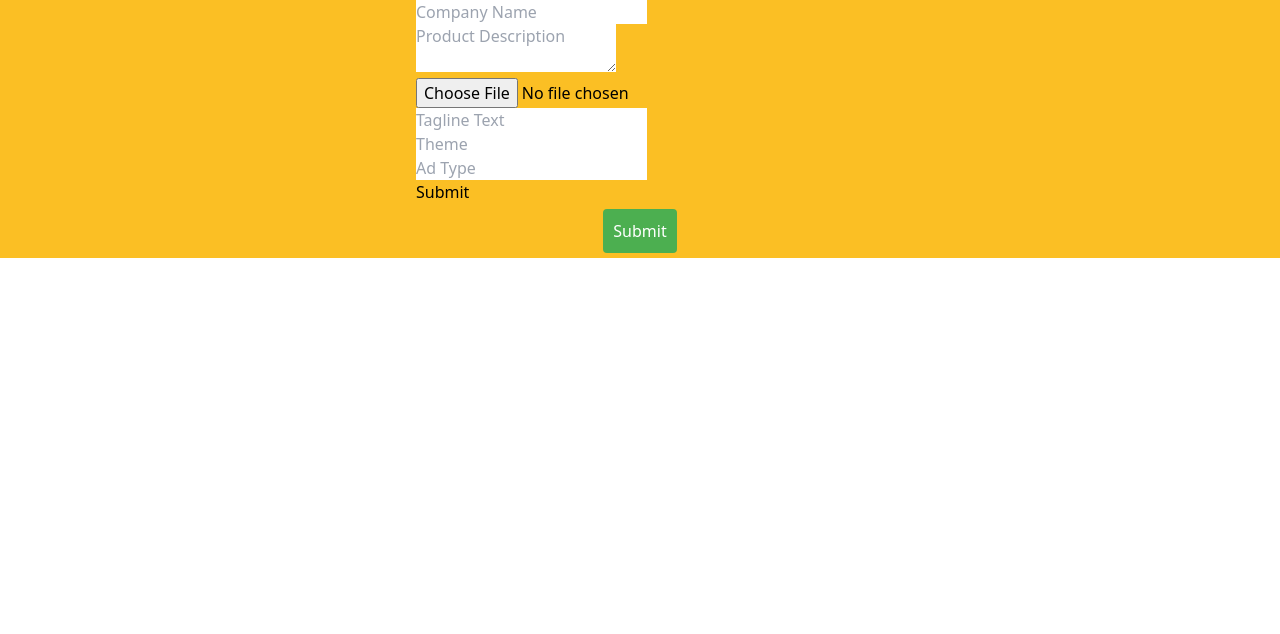
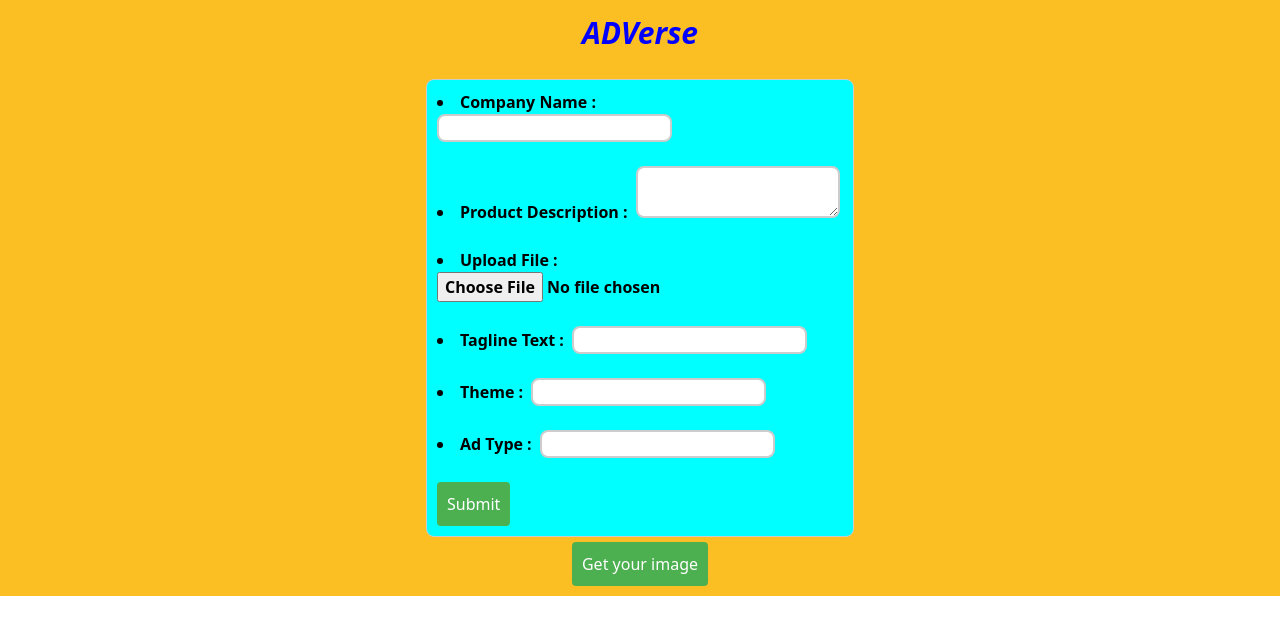
Before and after one commit to Adarshh9/AdVerse, a React (Create React App) app in the folder ad-verse/: page / in a window 1280 px wide. Shown: the top 634 px of the page. Built offline with nearby package versions, Linux system fonts and the light colour scheme.

Commit message:
[modified]frontend issue resolve

```diff
--- a/ad-verse/package.json
+++ b/ad-verse/package.json
@@ -11,6 +11,7 @@
     "react-dom": "^18.2.0",
     "react-router-dom": "^6.21.1",
     "react-scripts": "5.0.1",
+    "use-history": "^1.4.1",
     "web-vitals": "^2.1.4"
   },
   "scripts": {
--- a/ad-verse/src/App.js
+++ b/ad-verse/src/App.js
@@ -7,6 +7,7 @@ import {
   Routes,
   Route,
 } from "react-router-dom";
+// import Test from "./pages/test"
 
 function App() {
 
@@ -16,6 +17,7 @@ function App() {
     <div className="max-w-md w-full space-y-8">
      <BrowserRouter>
         <Routes>
+           {/* <Route path="/test" element={<Test/>}/> */}
             <Route path="/" element={<Landingpage/>} />
             <Route path="/product" element={<Productpage/>} />
         </Routes>
--- a/ad-verse/src/pages/landingpage.js
+++ b/ad-verse/src/pages/landingpage.js
@@ -12,6 +12,8 @@ const YourComponent = () => {
     adType: '',
   });
 
+
+
   const handleInputChange = (e) => {
     const { name, value } = e.target;
     setFormData({
@@ -19,6 +21,7 @@ const YourComponent = () => {
       [name]: value
     });
   };
+
 
   const handleImageChange = (e) => {
     const file = e.target.files[0];
@@ -52,20 +55,43 @@ const YourComponent = () => {
   };
 
   return (
-    <div>
-      <form onSubmit={handleSubmit}>
-        <input type="text" name="companyName" value={formData.companyName} onChange={handleInputChange} placeholder="Company Name" /><br />
-        <textarea name="productDescription" value={formData.productDescription} onChange={handleInputChange} placeholder="Product Description" /><br />
-        <input type="file" accept="image/*" onChange={handleImageChange} /><br />
-        <input type="text" name="taglineText" value={formData.taglineText} onChange={handleInputChange} placeholder="Tagline Text" /><br />
-        <input type="text" name="theme" value={formData.theme} onChange={handleInputChange} placeholder="Theme" /><br />
-        <input type="text" name="adType" value={formData.adType} onChange={handleInputChange} placeholder="Ad Type" /><br />
-        <button type="submit">Submit</button>
-      </form>
+    <div style={{ textAlign: 'centre', margin: '10px'  }}>
+    <div style={{ textAlign:'center', color:'blue', fontWeight:'bold', fontStyle:'italic', fontSize:'30px' }}><h1>ADVerse</h1></div><br />
+      <form onSubmit={handleSubmit} style={{  maxWidth: '500px', margin: 'auto', padding: '10px', border: '1px solid #ccc', borderRadius: '8px',backgroundColor:'#00FFFF',textAlign: 'Left' }}>
+      <li>
+         <b>Company Name :&nbsp;&nbsp; </b>
+          <input type="text" name="companyName" value={formData.companyName} onChange={handleInputChange} style={{border: '2px solid #ccc' , borderRadius: '8px'}}   />
+        </li><br />
+        <li>
+          <b>Product Description :&nbsp;&nbsp;</b>
+          <textarea name="productDescription" value={formData.productDescription} onChange={handleInputChange} style={{border: '2px solid #ccc' , borderRadius: '8px'}} />
+        </li><br />
+        <li>
+         <b>
+         Upload File   :
+          <input type="file" accept="image/*" onChange={handleImageChange} />
+         </b>
+        </li><br />
+        <li>
+          <b>Tagline Text :&nbsp;&nbsp;</b>
+          <input type="text" name="taglineText" value={formData.taglineText} onChange={handleInputChange} style={{border: '2px solid #ccc' , borderRadius: '8px'}} />
+        </li><br />
+        <li>
+          <b>Theme :&nbsp;&nbsp;</b>
+          <input type="text" name="theme" value={formData.theme} onChange={handleInputChange} style={{border: '2px solid #ccc' , borderRadius: '8px'}} />
+        </li><br />
+        <li>
+          <b>Ad Type :&nbsp;&nbsp;</b>
+          <input type="text" name="adType" value={formData.adType} onChange={handleInputChange} style={{border: '2px solid #ccc' , borderRadius: '8px'}}  />
+        </li><br />
+
+            <button type="submit"style={{ padding: '10px', backgroundColor: '#4CAF50', color: 'white', border: 'none', borderRadius: '4px', cursor: 'pointer' }}>Submit</button>
+
+              </form>
       <div style={{ textAlign: 'center', margin: '5px' }}>
         <Link to="/product">
           <button style={{ padding: '10px', backgroundColor: '#4CAF50', color: 'white', border: 'none', borderRadius: '4px', cursor: 'pointer' }}>
-            Submit
+            Get your image
           </button>
         </Link>
       </div>
```
Also changed, not shown: ad-verse/src/pages/test.js (added, +80 -0 lines), 1 other file (tests, documents, lock files or other folders).
